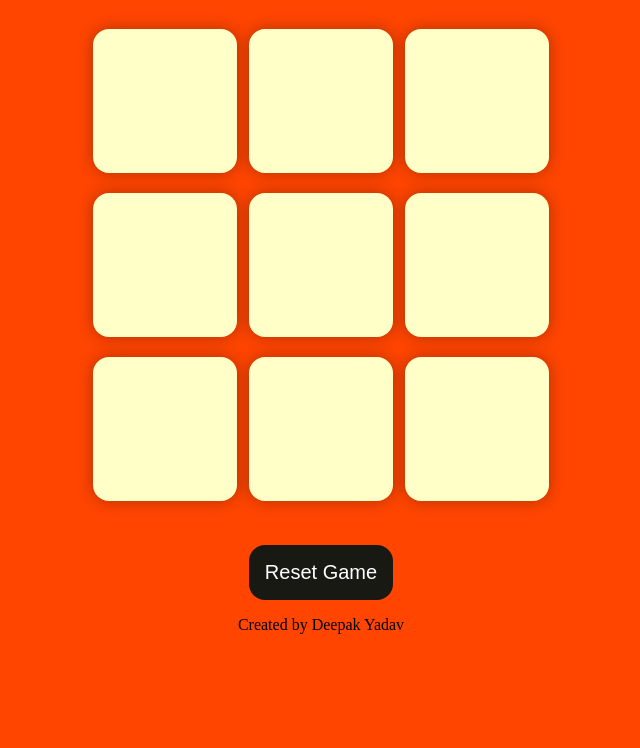
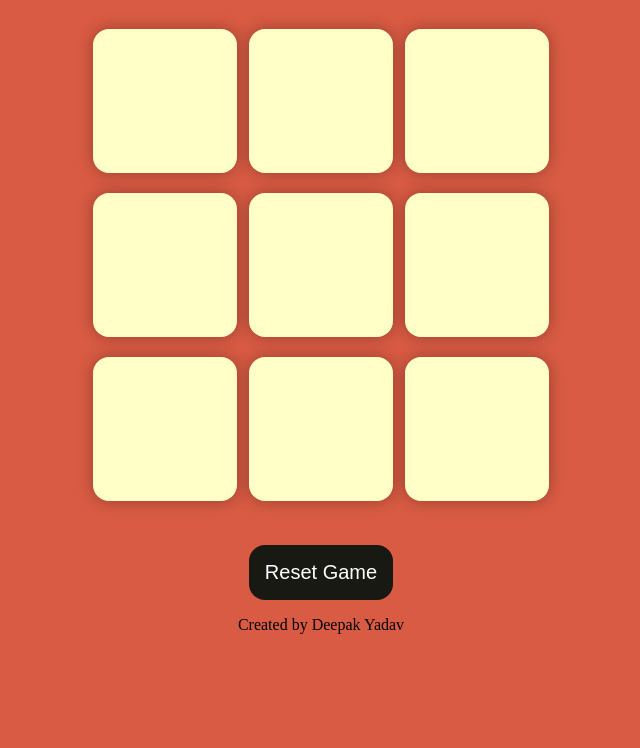
Before and after one commit to deepak060604/time_pass_game_demo, a plain HTML site: page index.html in a window 1280 px wide. Shown: the part 52-800 px from the top of the page, without its empty margins (319-959 px from the left). Drawn offline with Linux system fonts and the light colour scheme.

Commit message:
background color update

```diff
--- a/style.css
+++ b/style.css
@@ -4,7 +4,7 @@
 }
 
 body {
-  background-color: orangered;
+  background-color: #D95B43;
   text-align: center;
 }
 
```
